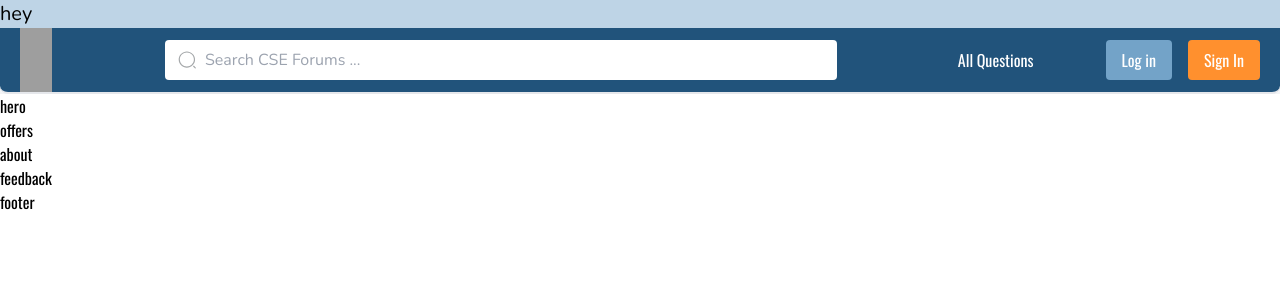
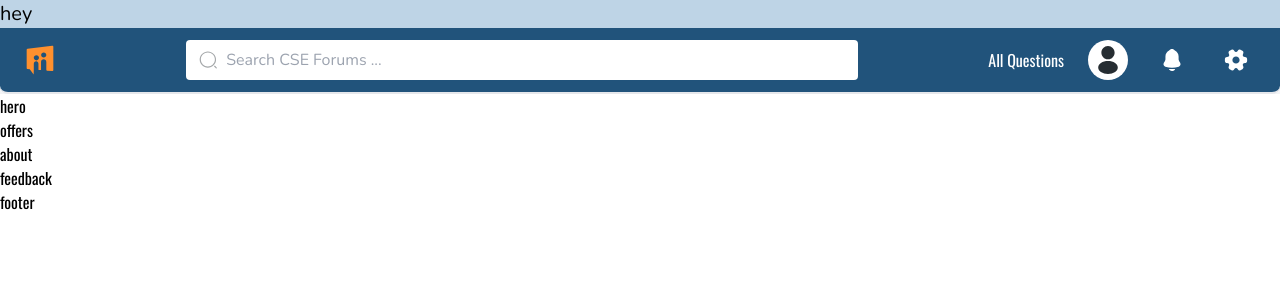
Before and after one commit to ScientificClubofESI/cse-forums-frontend, a Next.js app: page / in a window 1280 px wide. Shown: the top 300 px of the page. Built offline with nearby package versions, Linux system fonts and the light colour scheme; grey boxes are pictures that could not be loaded.

Commit message:
second commit nav-bar 1&2

```diff
--- a/src/app/page.jsx
+++ b/src/app/page.jsx
@@ -14,8 +14,8 @@ export default function Home() {
   return (
     <div>
       <div className="bg-primary-100 font-serif text-xl">hey</div>
-      <Navbar />
-      {/* <Navbarsignedin /> */}
+      {/* <Navbar /> */}
+      <Navbarsignedin />
       <Hero />
       <Offers />
       <About />
--- a/src/components/navbar/navbar.js
+++ b/src/components/navbar/navbar.js
@@ -9,7 +9,7 @@ const Navbar = () => {
         <Link href="/" className="flex items-center">
           <div className="w-8 h-8 flex items-center justify-center">
             <Image
-              src="/footer/subtract.svg"
+              src="/nav-bar/logo.svg"
               alt="Logo"
               width={64}
               height={64}
@@ -23,7 +23,7 @@ const Navbar = () => {
           <div className="relative max-w-2xl mx-auto">
             {/* Search Icon */}
             <Image
-              src={'/nav-bar/Icon.svg'}
+              src={"/nav-bar/Icon.svg"}
               alt="search"
               width={20}
               height={20}
@@ -41,19 +41,19 @@ const Navbar = () => {
         {/* Navigation Links */}
         <div className="flex items-center gap-4 font-sans">
           <Link
-            href="/questions"
+            href="/questionPage/asker"
             className="text-white hover:text-gray-200 ml-2 mr-8 sm:mr-14"
           >
             All Questions
           </Link>
           <Link
-            href="/login"
+            href="/auth/login"
             className="px-4 py-2 bg-primary-300 hover:bg-primary-500 text-white rounded"
           >
             Log in
           </Link>
           <Link
-            href="/signup"
+            href="/auth/signup"
             className="px-4 py-2 bg-secondary-500 hover:bg-orange-600 text-white rounded"
           >
             Sign In
--- a/src/components/navbar/navbarsignedin.js
+++ b/src/components/navbar/navbarsignedin.js
@@ -4,12 +4,12 @@ import Image from "next/image";
 export const Navbarsignedin = () => {
   return (
     <div className="bg-gray-100">
-      <nav className="bg-primary-700 flex items-center justify-between px-10 py-3 border-b-2 rounded-b-lg">
+      <nav className="bg-primary-700 flex items-center justify-between px-6 py-3 border-b-2 rounded-b-lg">
         {/* Logo */}
         <Link href="/" className="flex items-center">
           <div className="w-8 h-8 flex items-center justify-center">
             <Image
-              src="/footer/subtract.svg"
+              src="/nav-bar/logo.svg"
               alt="Logo"
               width={64}
               height={64}
@@ -19,8 +19,8 @@ export const Navbarsignedin = () => {
         </Link>
 
         {/* Search Bar */}
-        <div className="flex-1 mx-8 hidden md:block">
-          <div className="relative max-w-2xl mx-auto">
+        <div className="flex-1 mx-4 md:block">
+          <div className="relative max-w-full md:max-w-2xl mx-auto">
             {/* Search Icon */}
             <Image
               src={"/nav-bar/Icon.svg"}
@@ -33,20 +33,21 @@ export const Navbarsignedin = () => {
             <input
               type="text"
               placeholder="Search CSE Forums ..."
-              className="w-full pl-10 pr-4 py-2 rounded bg-white text-gray-800 focus:outline-none font-serif"
+              className="w-full pl-10 pr-4 py-2 rounded bg-white text-gray-800 focus:outline-none font-serif text-sm md:text-base md:w-full sm:w-[75%]"
             />
           </div>
         </div>
 
         {/* User Icon */}
-        <div className="flex items-center gap-6">
+        <div className="flex items-center gap-4 md:gap-6">
+          {/* "All Questions" hidden on small screens */}
           <Link
-            href="/questions"
-            className="text-white hover:text-gray-200 mr-6 sm:mr-14 ml-4"
+            href="/questionPage/asker"
+            className="text-white hover:text-gray-200 hidden md:block"
           >
             All Questions
           </Link>
-          <Link href="/profile">
+          <Link href="">
             <Image
               src={"/nav-bar/User.svg"}
               alt="User"
@@ -66,7 +67,7 @@ export const Navbarsignedin = () => {
             />
           </Link>
 
-          <Link href="/settings">
+          <Link href="/profile/settings">
             <Image
               src={"/nav-bar/Frame 33604.svg"}
               alt="Frame 33604"
```
Also changed, not shown: public/nav-bar/Logo.svg (added).
